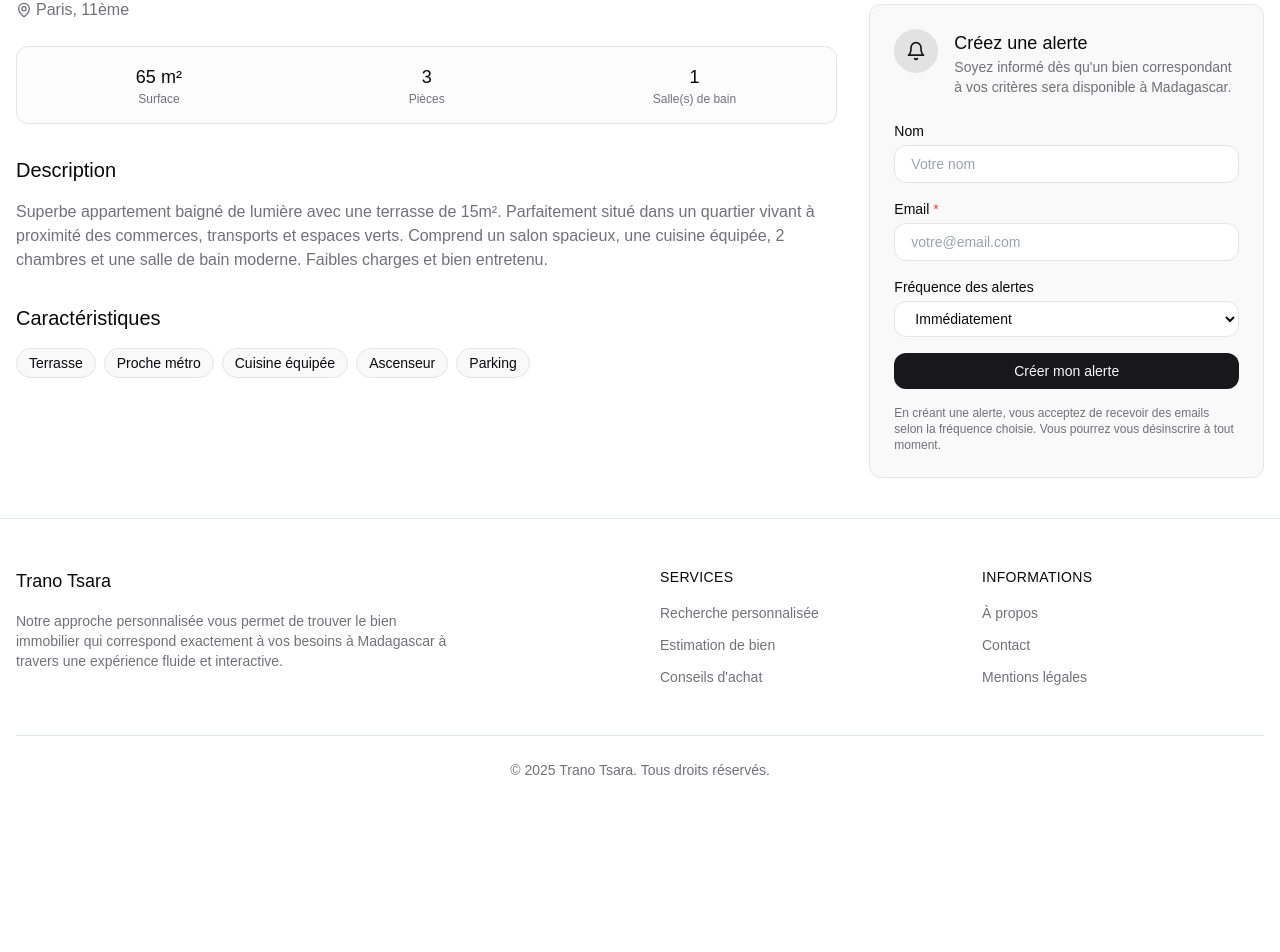
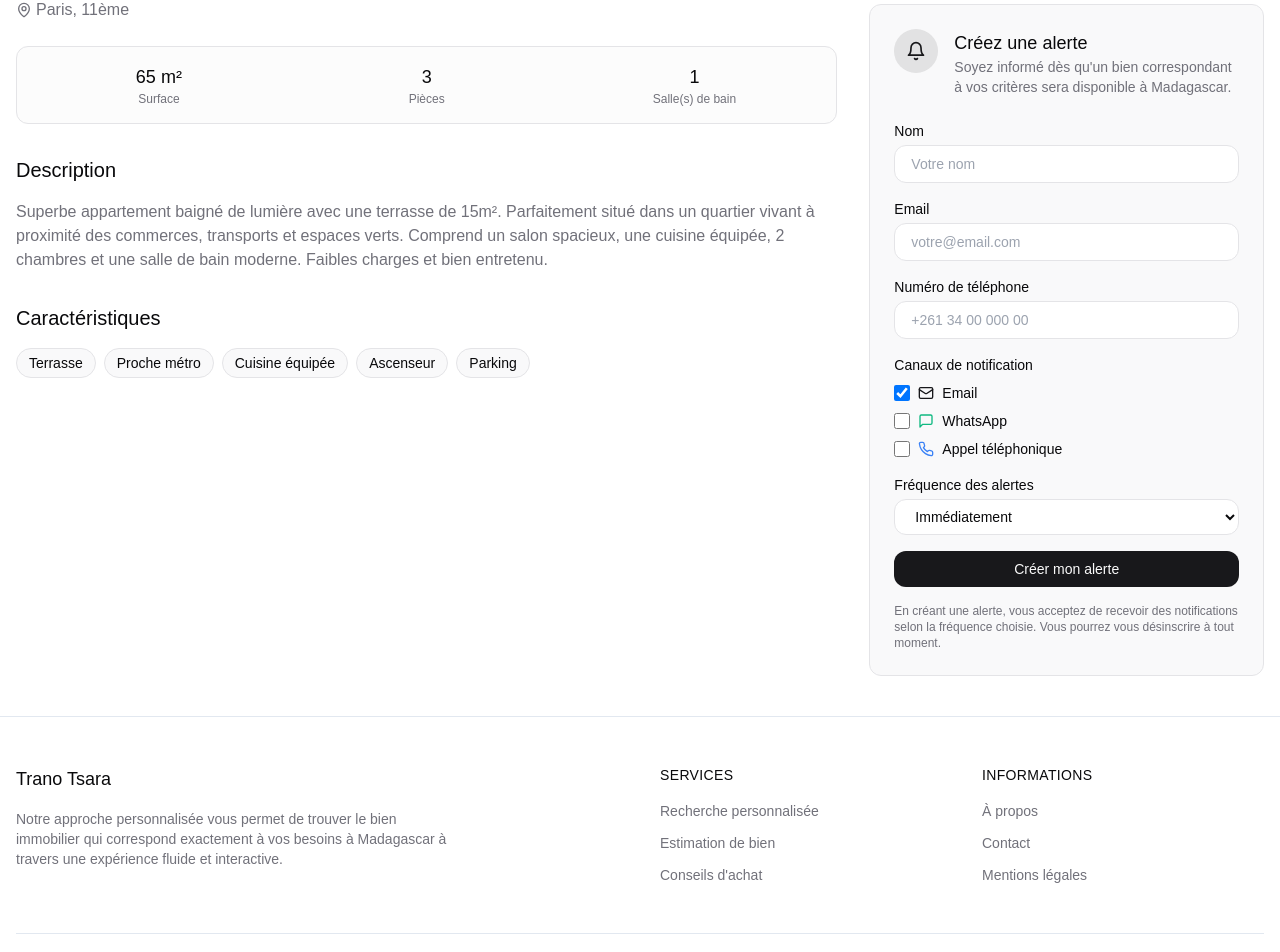
Before and after one commit to jfjao/quizzy-habitat-finder, a React (Vite) app: page /property/1 in a window 1280 px wide. Shown: the part 778-1730 px from the top of the page. Before the commit the page ends 1606 px from the top, so only its background shows below. Built offline with nearby package versions, Linux system fonts and the light colour scheme; a web font is replaced by a local one.

Commit message:
Add alert options to questionnaire
Adds options for users to be alerted about matching properties at the end of the questionnaire.

```diff
--- a/src/components/alerts/AlertForm.tsx
+++ b/src/components/alerts/AlertForm.tsx
@@ -1,6 +1,6 @@
 
 import React, { useState } from 'react';
-import { Bell } from 'lucide-react';
+import { Bell, Mail, Phone, MessageSquare } from 'lucide-react';
 import { toast } from 'sonner';
 
 interface AlertFormProps {
@@ -10,14 +10,33 @@ interface AlertFormProps {
 const AlertForm = ({ criteria }: AlertFormProps) => {
   const [email, setEmail] = useState('');
   const [name, setName] = useState('');
+  const [phoneNumber, setPhoneNumber] = useState('');
   const [frequency, setFrequency] = useState('immediate');
   const [isSubmitting, setIsSubmitting] = useState(false);
+  const [notificationChannels, setNotificationChannels] = useState({
+    email: true,
+    whatsapp: false,
+    phone: false,
+  });
+
+  const handleChannelChange = (channel: string) => {
+    setNotificationChannels({
+      ...notificationChannels,
+      [channel]: !notificationChannels[channel as keyof typeof notificationChannels],
+    });
+  };
 
   const handleSubmit = (e: React.FormEvent) => {
     e.preventDefault();
 
-    if (!email) {
-      toast.error("Veuillez saisir votre email");
+    // Validation basique
+    if (!email && !phoneNumber) {
+      toast.error("Veuillez saisir au moins un email ou un numéro de téléphone pour recevoir des alertes");
+      return;
+    }
+
+    if (!notificationChannels.email && !notificationChannels.whatsapp && !notificationChannels.phone) {
+      toast.error("Veuillez sélectionner au moins un canal de notification");
       return;
     }
 
@@ -25,10 +44,16 @@ const AlertForm = ({ criteria }: AlertFormProps) => {
 
     // Simuler l'envoi de la demande d'alerte
     setTimeout(() => {
-      toast.success("Alerte créée avec succès ! Vous serez informé dès qu'un bien correspondant sera disponible à Madagascar.");
+      const channels = [];
+      if (notificationChannels.email) channels.push("email");
+      if (notificationChannels.whatsapp) channels.push("WhatsApp");
+      if (notificationChannels.phone) channels.push("appel téléphonique");
+
+      toast.success(`Alerte créée avec succès ! Vous serez informé via ${channels.join(', ')} dès qu'un bien correspondant sera disponible à Madagascar.`);
       setIsSubmitting(false);
       setEmail('');
       setName('');
+      setPhoneNumber('');
     }, 1000);
   };
 
@@ -63,7 +88,7 @@ const AlertForm = ({ criteria }: AlertFormProps) => {
 
         <div>
           <label htmlFor="email" className="mb-1 block text-sm font-medium">
-            Email <span className="text-red-500">*</span>
+            Email
           </label>
           <input
             id="email"
@@ -72,8 +97,67 @@ const AlertForm = ({ criteria }: AlertFormProps) => {
             className="w-full rounded-lg border border-border bg-background px-4 py-2 text-sm focus:border-primary focus:outline-none"
             value={email}
             onChange={(e) => setEmail(e.target.value)}
-            required
           />
+        </div>
+
+        <div>
+          <label htmlFor="phone" className="mb-1 block text-sm font-medium">
+            Numéro de téléphone
+          </label>
+          <input
+            id="phone"
+            type="tel"
+            placeholder="+261 34 00 000 00"
+            className="w-full rounded-lg border border-border bg-background px-4 py-2 text-sm focus:border-primary focus:outline-none"
+            value={phoneNumber}
+            onChange={(e) => setPhoneNumber(e.target.value)}
+          />
+        </div>
+
+        <div>
+          <label className="mb-2 block text-sm font-medium">
+            Canaux de notification
+          </label>
+          <div className="space-y-2">
+            <div className="flex items-center gap-2">
+              <input
+                type="checkbox"
+                id="email-channel"
+                checked={notificationChannels.email}
+                onChange={() => handleChannelChange('email')}
+                className="h-4 w-4 rounded border-border text-primary focus:ring-primary"
+              />
+              <label htmlFor="email-channel" className="flex items-center gap-2 text-sm">
+                <Mail className="h-4 w-4 text-primary" /> Email
+              </label>
+            </div>
+
+            <div className="flex items-center gap-2">
+              <input
+                type="checkbox"
+                id="whatsapp-channel"
+                checked={notificationChannels.whatsapp}
+                onChange={() => handleChannelChange('whatsapp')}
+                className="h-4 w-4 rounded border-border text-emerald-500 focus:ring-emerald-500"
+              />
+              <label htmlFor="whatsapp-channel" className="flex items-center gap-2 text-sm">
+                <MessageSquare className="h-4 w-4 text-emerald-500" /> WhatsApp
+              </label>
+            </div>
+
+            <div className="flex items-center gap-2">
+              <input
+                type="checkbox"
+                id="phone-channel"
+                checked={notificationChannels.phone}
+                onChange={() => handleChannelChange('phone')}
+                className="h-4 w-4 rounded border-border text-blue-500 focus:ring-blue-500"
+              />
+              <label htmlFor="phone-channel" className="flex items-center gap-2 text-sm">
+                <Phone className="h-4 w-4 text-blue-500" /> Appel téléphonique
+              </label>
+            </div>
+          </div>
         </div>
 
         <div>
@@ -101,7 +185,7 @@ const AlertForm = ({ criteria }: AlertFormProps) => {
         </button>
 
         <p className="text-xs text-muted-foreground">
-          En créant une alerte, vous acceptez de recevoir des emails selon la fréquence choisie.
+          En créant une alerte, vous acceptez de recevoir des notifications selon la fréquence choisie.
           Vous pourrez vous désinscrire à tout moment.
         </p>
       </form>
```
